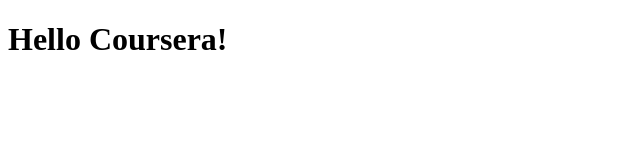
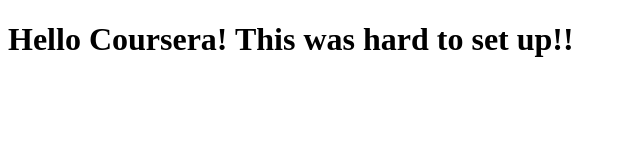
Before and after one commit to Brod233/Coursera, a plain HTML site: page site/index.html in a window 1280 px wide. Shown: the whole page, without its empty margins (0-640 px from the left). Drawn offline with Linux system fonts and the light colour scheme.

Commit message:
small addition

```diff
--- a/site/index.html
+++ b/site/index.html
@@ -6,6 +6,6 @@
 	<title>Hello Coursera!</title>
 </head>
 <body>
-	<h1>Hello Coursera!</h1>
+	<h1>Hello Coursera! This was hard to set up!!</h1>
 </body>
 </html>
```
